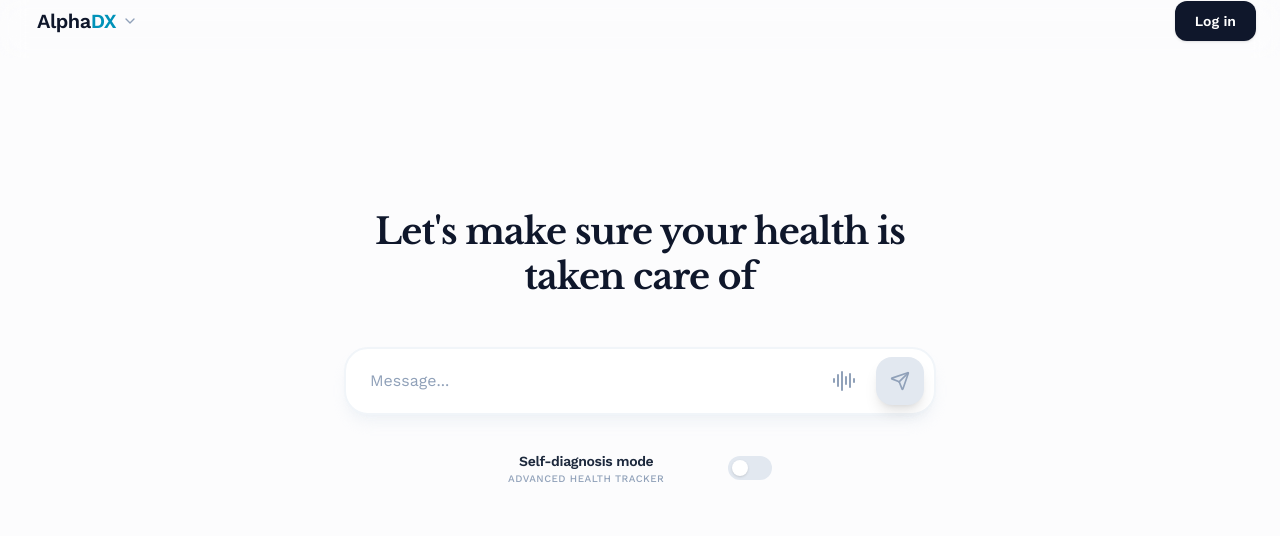
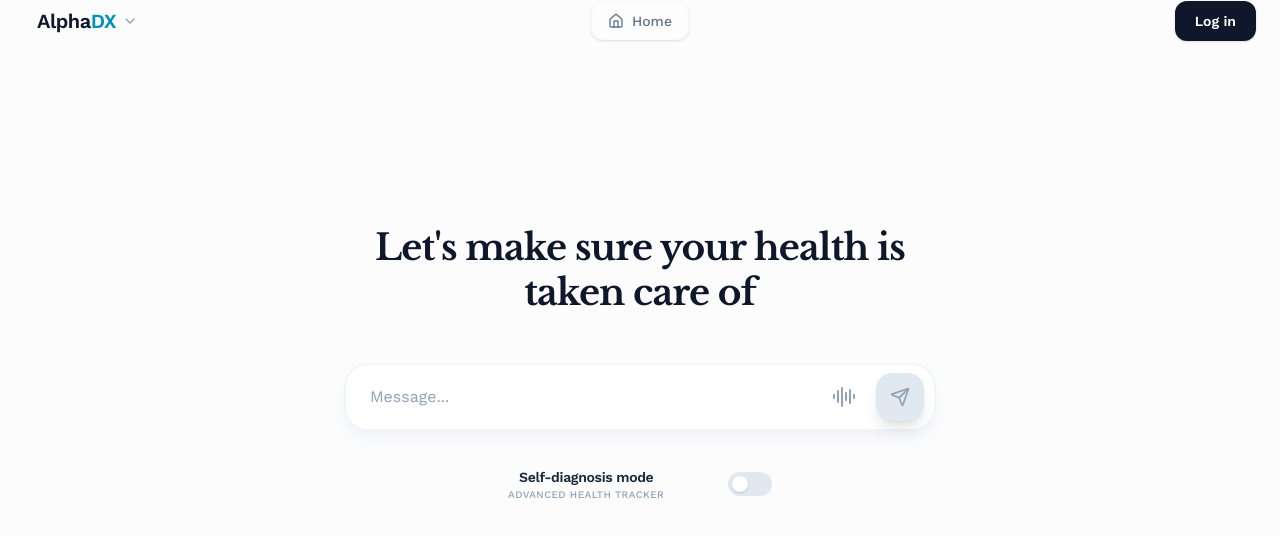
Before and after one commit to polltooh/testui, a Next.js app: page / in a window 1280 px wide. Shown: the top 536 px of the page. Built offline with nearby package versions, Linux system fonts and the light colour scheme.

Commit message:
update the layout

```diff
--- a/app/alphadx-ui.jsx
+++ b/app/alphadx-ui.jsx
@@ -109,7 +109,7 @@ export default function AlphaDXInterface() {
   };
 
   return (
-    <div className="flex min-h-screen-safe bg-[#fcfcfd] font-sans overflow-hidden">
+    <div className="flex h-screen-safe bg-[#fcfcfd] font-sans overflow-hidden">
       <GlobalStyles />
 
       <ChatSidebar
@@ -131,7 +131,7 @@ export default function AlphaDXInterface() {
       />
 
       {/* Main Chat Area */}
-      <main className="flex-1 flex flex-col relative bg-[#fcfcfd] min-w-0">
+      <main className="flex-1 flex flex-col h-full relative bg-[#fcfcfd] min-w-0 overflow-hidden">
         <ProfileModal isOpen={isProfileOpen} onClose={() => setIsProfileOpen(false)} />
 
         <ChatHeader
@@ -153,11 +153,13 @@ export default function AlphaDXInterface() {
         )}
 
         {/* Main Content - Switch between different views */}
+        <div className="flex-1 overflow-hidden flex flex-col">
           {activeView === 'chat' ? (
             // Chat View
             chatHistory.length === 0 ? (
-            <div className="flex-1 flex flex-col items-center justify-center text-center max-w-2xl mx-auto px-6 fade-in-up transform -translate-y-20">
-              <h2 className="brand-font text-4xl font-bold text-slate-900 mb-12 tracking-tight leading-tight">
+              <div className="flex-1 flex flex-col items-center justify-center text-center max-w-2xl mx-auto px-6 fade-in-up">
+                <div className="w-full -translate-y-8 md:-translate-y-16">
+                  <h2 className="brand-font text-2xl md:text-4xl font-bold text-slate-900 mb-8 md:mb-12 tracking-tight leading-tight px-4">
                     Let's make sure your health is taken care of
                   </h2>
                   <div className="w-full max-w-3xl px-4">
@@ -174,10 +176,11 @@ export default function AlphaDXInterface() {
                     />
                   </div>
                 </div>
+              </div>
             ) : (
               <>
                 <ChatMessages messages={chatHistory} isTyping={isTyping} />
-              <div className="px-4 md:px-6 pb-safe md:pb-12 pt-4 border-t border-slate-50 bg-white/50 backdrop-blur-md sticky bottom-0 z-30">
+                <div className="px-4 md:px-6 pb-safe md:pb-12 pt-4 border-t border-slate-50 bg-white/50 backdrop-blur-md z-30">
                   <ChatInput
                     message={message}
                     setMessage={setMessage}
@@ -193,12 +196,13 @@ export default function AlphaDXInterface() {
               </>
             )
           ) : activeView === 'doctors' ? (
-          <DoctorsView />
+            <div className="flex-1 overflow-y-auto"><DoctorsView /></div>
           ) : activeView === 'records' ? (
-          <RecordsView />
+            <div className="flex-1 overflow-y-auto"><RecordsView /></div>
           ) : activeView === 'explore' ? (
-          <ExploreView />
+            <div className="flex-1 overflow-y-auto"><ExploreView /></div>
           ) : null}
+        </div>
       </main>
     </div>
   );
--- a/app/globals.css
+++ b/app/globals.css
@@ -46,3 +46,7 @@ select {
 .min-h-screen-safe {
   min-height: 100dvh;
 }
+
+.h-screen-safe {
+  height: 100dvh;
+}
--- a/components/chat/ChatHeader.tsx
+++ b/components/chat/ChatHeader.tsx
@@ -22,7 +22,7 @@ export default function ChatHeader({
   onNewChat
 }: ChatHeaderProps) {
   return (
-    <header className="flex items-center gap-4 px-4 md:px-6 py-4 pt-safe bg-white/50 backdrop-blur-md border-b border-slate-100 lg:border-none lg:bg-transparent relative z-40">
+    <header className="flex-shrink-0 flex items-center gap-4 px-4 md:px-6 py-4 pt-safe bg-white border-b border-slate-100 lg:border-none lg:bg-transparent relative z-50">
       <div className="flex-1 flex justify-start items-center gap-2">
         {isAuthenticated && (
           <button
@@ -44,10 +44,10 @@ export default function ChatHeader({
       </div>
 
       <div className="flex-shrink-0 flex items-center justify-center">
-        {chatHistoryLength > 0 && !isSidebarOpen && (
+        {!isSidebarOpen && (
           <button
             onClick={onNewChat}
-            className="flex items-center gap-2 px-3 py-2 md:px-4 md:py-2 text-slate-500 hover:text-slate-900 transition-all rounded-xl hover:bg-slate-100 group bg-white/40 shadow-sm border border-slate-100/50"
+            className="flex items-center gap-1.5 md:gap-2 px-2.5 py-1.5 md:px-4 md:py-2 text-slate-500 hover:text-slate-900 transition-all rounded-xl hover:bg-slate-100 group bg-white/40 shadow-sm border border-slate-100/50"
             title="New Chat"
           >
             <Home className="w-4 h-4" />
--- a/components/chat/ChatMessages.tsx
+++ b/components/chat/ChatMessages.tsx
@@ -14,11 +14,23 @@ interface ChatMessagesProps {
 
 export default function ChatMessages({ messages, isTyping }: ChatMessagesProps) {
   const scrollRef = useRef<HTMLDivElement>(null);
+  const messagesEndRef = useRef<HTMLDivElement>(null);
+
+  const scrollToBottom = () => {
+    if (messagesEndRef.current) {
+      messagesEndRef.current.scrollIntoView({ behavior: 'auto' });
+    } else if (scrollRef.current) {
+      scrollRef.current.scrollTop = scrollRef.current.scrollHeight;
+    }
+  };
 
   useEffect(() => {
-    if (scrollRef.current) {
-      scrollRef.current.scrollTop = scrollRef.current.scrollHeight;
-    }
+    // Scroll immediately on messages or isTyping change
+    scrollToBottom();
+
+    // Also scroll on a slight delay to capture any late rendering or images
+    const timer = setTimeout(scrollToBottom, 50);
+    return () => clearTimeout(timer);
   }, [messages, isTyping]);
 
   if (messages.length === 0) {
@@ -42,6 +54,7 @@ export default function ChatMessages({ messages, isTyping }: ChatMessagesProps)
         {isTyping && (!messages.length || messages[messages.length - 1].role !== 'ai') && (
           <TypingIndicator />
         )}
+        <div ref={messagesEndRef} className="h-0 w-0 overflow-hidden" />
       </div>
     </div>
   );
```
Lines whose indentation alone changed are shown as unchanged.
